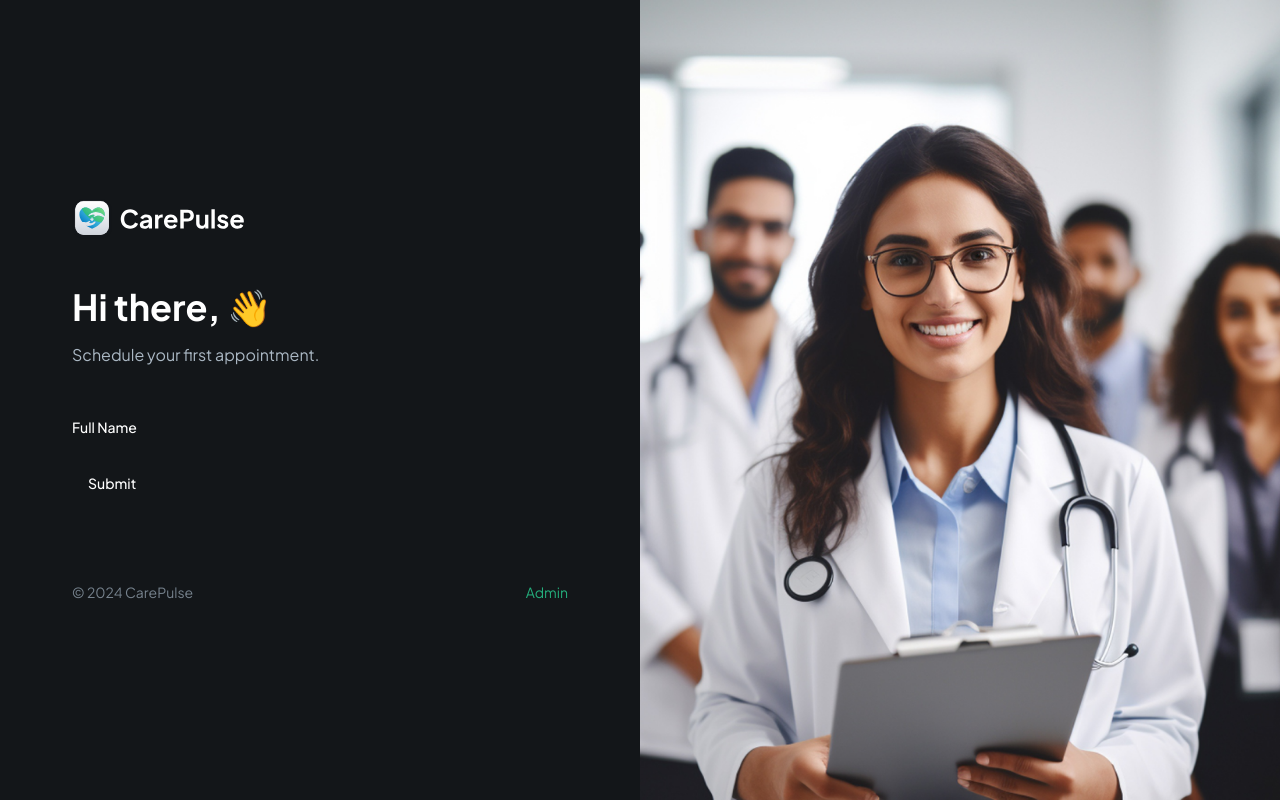
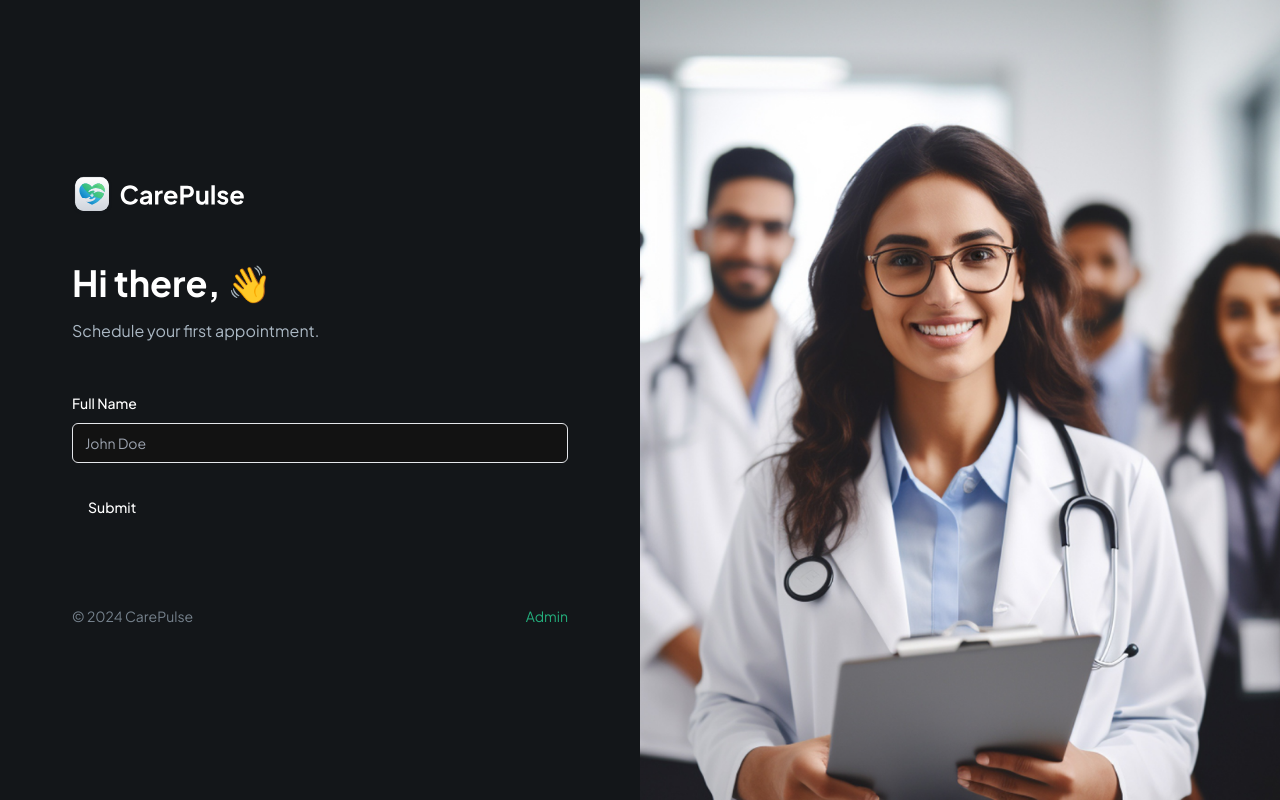
Before and after one commit to it27427/care-pulse, a Next.js app: page / in a window 1280 px wide. Built offline with nearby package versions, Linux system fonts and the light colour scheme.

Commit message:
RenderInput Added

```diff
--- a/components/CustomFormField.tsx
+++ b/components/CustomFormField.tsx
@@ -57,6 +57,8 @@ const CustomFormField = ({
           {fieldType !== FormFieldType.CHECKBOX && label && (
             <FormLabel>{label}</FormLabel>
           )}
+
+          <RenderInput />
         </FormItem>
       )}
     />
```
